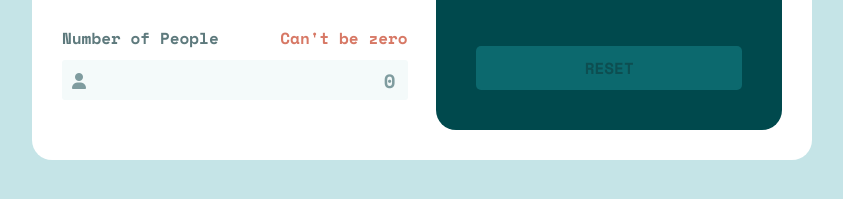
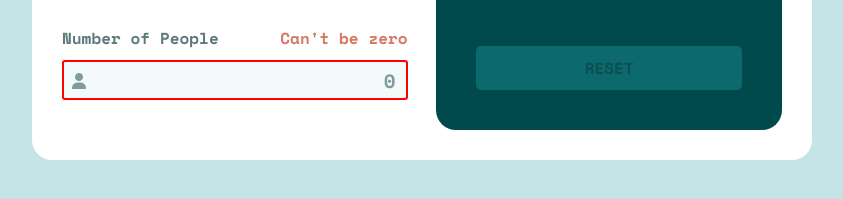
Before and after one commit to firdaussmsudin/tip-calculator-app, a plain HTML site: page index.html in a window 1280 px wide. Both pictures are taken after a click on the button "5%". Shown: the part 523-722 px from the top of the page, without its empty margins (218-1061 px from the left). Drawn offline with nearby package versions, Linux system fonts and the light colour scheme.

Commit message:
Add files via upload

```diff
--- a/app.js
+++ b/app.js
@@ -56,8 +56,11 @@ function calculateAmount() {
     console.log("people cant be zero");
     document.getElementsByClassName("err-message")[0].style.visibility =
       "visible";
+    document.getElementById('input-people').classList.add('input-error')
     return;
   }
+
+  document.getElementById('input-people').classList.remove('input-error');
 
   document.getElementsByClassName("err-message")[0].style.visibility = "hidden";
 
--- a/styles.css
+++ b/styles.css
@@ -35,6 +35,10 @@ input::placeholder{
 
 input:hover{
   border: 2px solid var(--strong-cyan);
+}
+
+.input-error{
+  border: 2px solid red;
 }
 
 input:focus{
```
